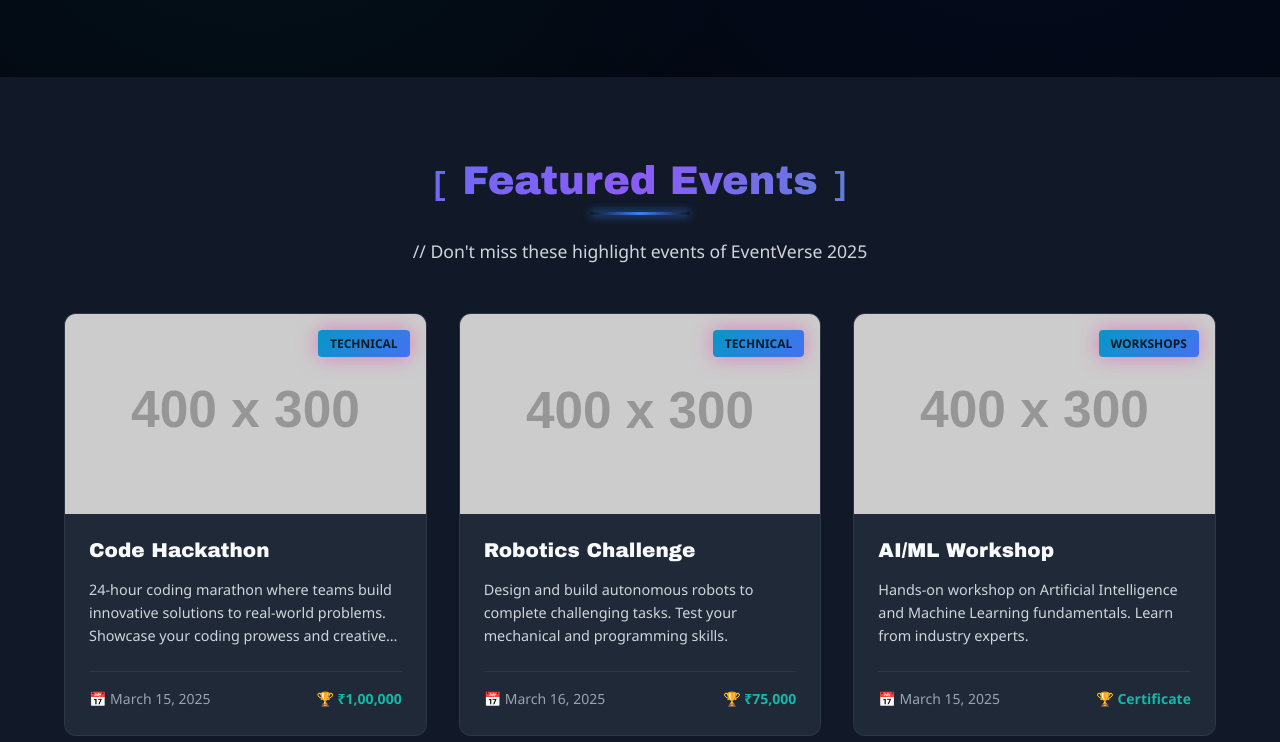
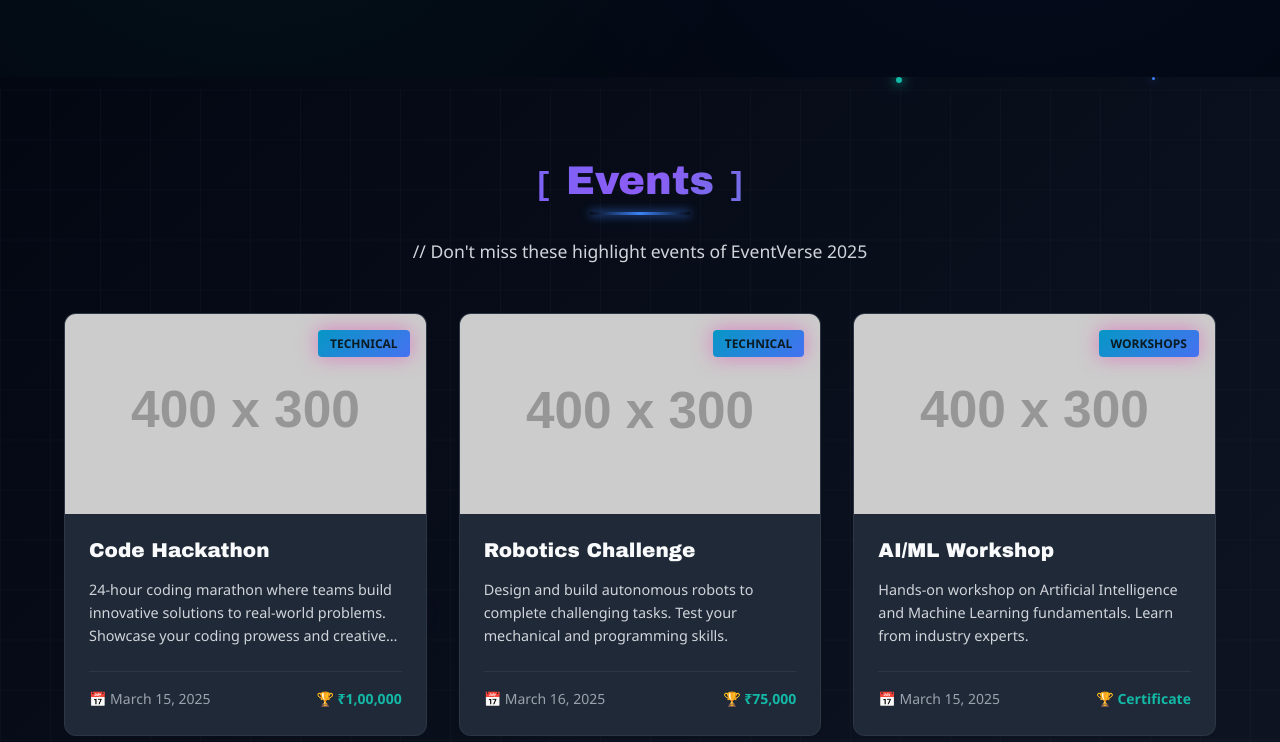
Before and after one commit to its1om1dhage/WebCraft-Round3, a plain HTML site: page index.html in a window 1280 px wide. Shown: the part 1418-2160 px from the top of the page. Drawn offline with Linux system fonts and the light colour scheme; placeholder pictures from the web are drawn by us.

Commit message:
Hero section changed

```diff
--- a/css/main.css
+++ b/css/main.css
@@ -447,7 +447,7 @@ a:focus {
     left: 0;
     width: 100%;
     height: 100%;
-    background: linear-gradient(135deg, var(--bg-darker) 0%, var(--bg-dark) 100%);
+    background: transparent;
     z-index: -1;
 }
 
@@ -726,6 +726,18 @@ a:focus {
 .featured-events {
     padding: var(--spacing-xxl) 0;
     background: var(--bg-dark);
+    position: relative;
+    overflow: hidden;
+}
+
+.featured-events .hero-background {
+    background: linear-gradient(135deg, var(--bg-darker) 0%, var(--bg-dark) 100%);
+    z-index: 0;
+}
+
+.featured-events .container {
+    position: relative;
+    z-index: 1;
 }
 
 .events-grid {
--- a/index.html
+++ b/index.html
@@ -31,16 +31,6 @@
 
     <!-- Hero Section -->
     <section class="hero" role="banner">
-        <div class="hero-background">
-            <div class="grid-overlay"></div>
-            <div class="floating-particles" aria-hidden="true">
-                <div class="particle"></div>
-                <div class="particle"></div>
-                <div class="particle"></div>
-                <div class="particle"></div>
-                <div class="particle"></div>
-            </div>
-        </div>
         <div class="container hero-content">
             <h1 class="hero-title">
                 <span class="glitch-text" data-text="EventVerse 2025">EventVerse 2025</span>
@@ -107,8 +97,18 @@
 
     <!-- Featured Events -->
     <section class="featured-events">
+        <div class="hero-background">
+            <div class="grid-overlay"></div>
+            <div class="floating-particles" aria-hidden="true">
+                <div class="particle"></div>
+                <div class="particle"></div>
+                <div class="particle"></div>
+                <div class="particle"></div>
+                <div class="particle"></div>
+            </div>
+        </div>
         <div class="container">
-            <h2 class="section-title"><code>[</code> Featured Events <code>]</code></h2>
+            <h2 class="section-title"><code>[</code> Events <code>]</code></h2>
             <p class="section-subtitle">// Don't miss these highlight events of EventVerse 2025</p>
             <div class="events-grid" id="featured-events-container">
                 <!-- Events will be loaded dynamically via JavaScript -->
```
